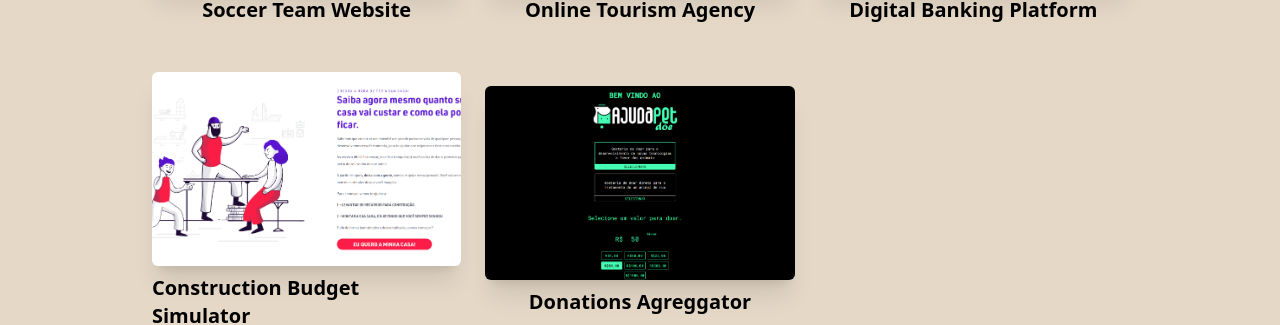
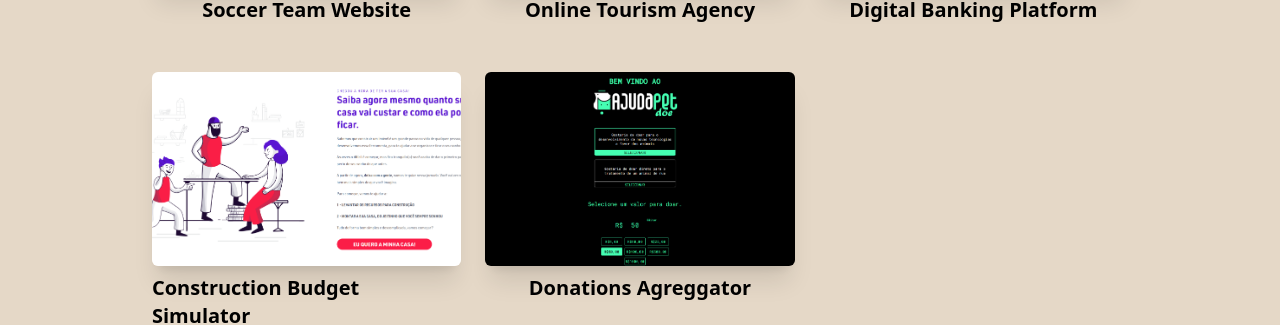
Before and after one commit to felipebetts/portfolio-2023, a Next.js app: page /works in a window 1280 px wide. Shown: the part 481-806 px from the top of the page. Built offline with nearby package versions, Linux system fonts and the light colour scheme.

Commit message:
feat: apply animation on work card hover

```diff
--- a/src/pages/works/index.tsx
+++ b/src/pages/works/index.tsx
@@ -1,7 +1,9 @@
 import React from 'react'
-import WorkDetails from '@/components/layout/works/work-details'
 import Image from 'next/image'
 import Link from 'next/link'
+
+import s from '@/styles/works.module.css'
+import WorkDetails from '@/components/layout/works/work-details'
 
 const works = [
   {
@@ -42,23 +44,21 @@ const WorksPage = () => {
       <div className="w-full max-w-[var(--max-w)] py-2 md:py-8">
         <div className="grid grid-cols-1 sm:grid-cols-2 md:grid-cols-3 gap-x-6 gap-y-12">
           {works.map((item, i) => (
-            <Link
-              key={i}
-              href={item.href}
-              className="w-full flex flex-col justify-center items-center"
+            <Link key={i} href={item.href}>
+              <div
+                className={`w-full flex flex-col justify-center items-center ${s.work_card}`}
               >
-              <div className="relative w-full h-auto aspect-[16/10]">
+                <div className="relative w-full h-auto aspect-[16/10] overflow-hidden rounded-md shadow-xl">
                   <Image
-                  //   height={1227.5}
-                  //   width={730}
                     fill
                     src={item.image}
                     alt={item.title}
-                  className="object-cover rounded-md shadow-xl"
+                    className="object-cover transition-transform duration-300"
                   />
                 </div>
                 <h3 className="font-semibold text-xl mt-2">{item.title}</h3>
                 {/* <h4>{item.sub}</h4> */}
+              </div>
             </Link>
           ))}
         </div>
--- /dev/null
+++ b/src/styles/works.module.css
@@ -0,0 +1,3 @@
+.work_card:hover img {
+  transform: scale(1.2);
+}
```
Lines whose indentation alone changed are shown as unchanged.
